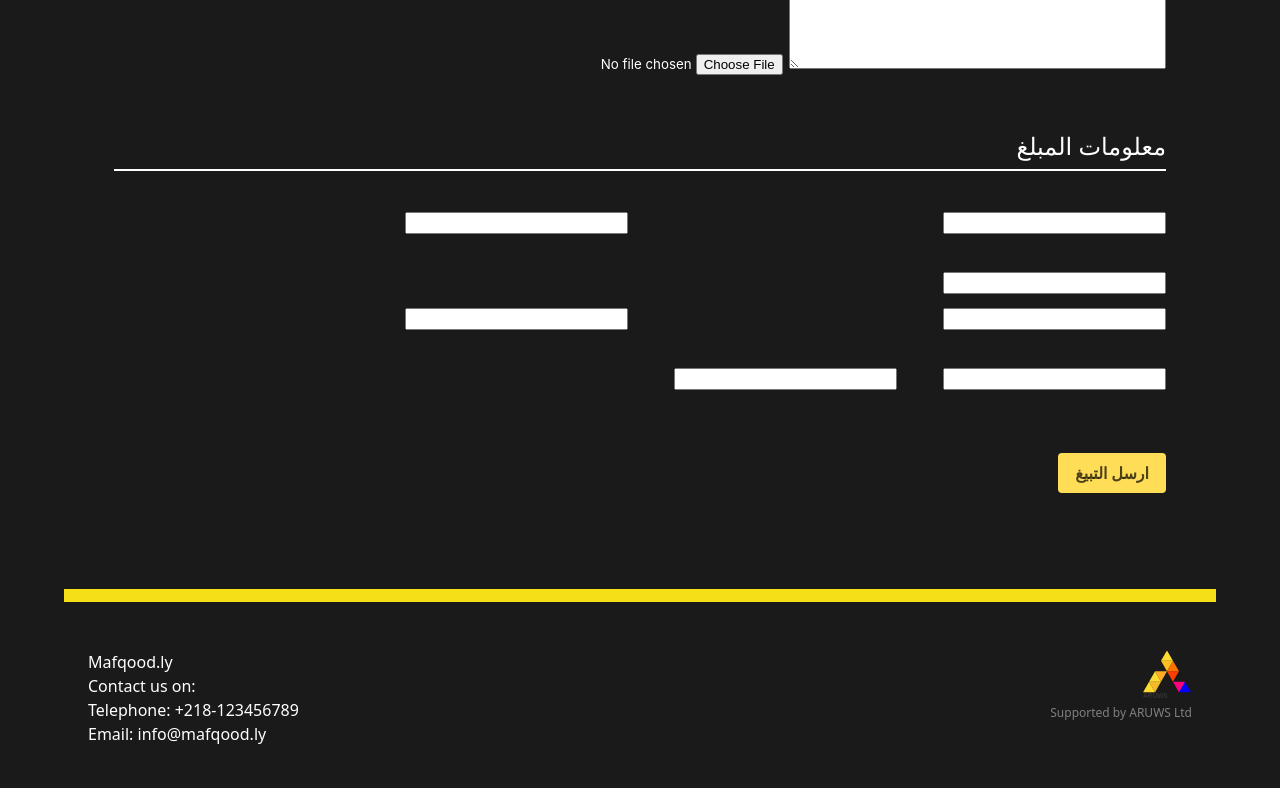
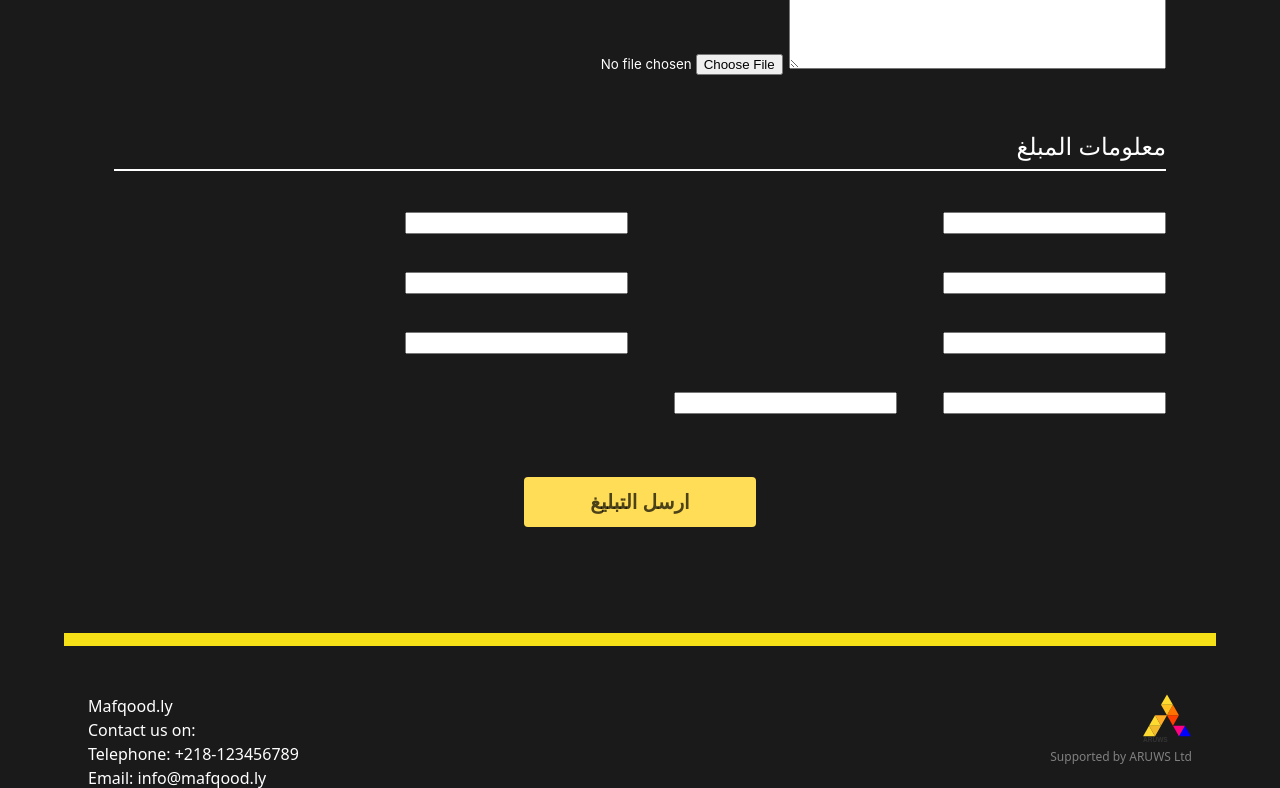
Before and after one commit to Aruws-Consultancy/mafqoodly, a Django app: page /disaster/1/mafqood/report in a window 1280 px wide. Shown: the part 973-1761 px from the top of the page. Before the commit the page ends 1717 px from the top, so only its background shows below. Run offline with Django 4.2, Linux system fonts and the light colour scheme; tables that the repository leaves empty hold one stand-in row (values such as "Sample post"); some libraries are stand-ins or nearby versions.

Commit message:
update form template fields

```diff
--- a/mafqood/models.py
+++ b/mafqood/models.py
@@ -35,8 +35,9 @@ class Mafqood(models.Model):
     # Contact person
     reporter_name = models.CharField(max_length=255, blank=True, null=True, verbose_name="الاسم")
     reporter_surname = models.CharField(max_length=255, blank=True, null=True, verbose_name="اللقب")
+    reporter_email = models.CharField(max_length=255, blank=True, null=True, verbose_name="البريد الالكتروني")
     reporter_contact_number = PhoneNumberField(blank=True, null=True, verbose_name="رقم الهاتف")
-    reporter_contact_number_2 = PhoneNumberField(blank=True, null=True, verbose_name="رقم الهاتف 2")
+    reporter_contact_number_2 = PhoneNumberField(blank=True, null=True, verbose_name="رقم الهاتف اضافي")
     reporter_relation_to_missing = models.CharField(max_length=255, blank=True, null=True, verbose_name="صلة القرابة للمفقود")
     reporter_city = models.CharField(max_length=255, blank=True, null=True, verbose_name="المدينة")
     reporter_address = models.CharField(max_length=255, blank=True, null=True, verbose_name="عنوان السكن")
--- a/templates/mafqood.html
+++ b/templates/mafqood.html
@@ -65,10 +65,13 @@
                 <div class="column is-narrow is-half">{{report_form.reporter_surname|bulma}}</div>
             </div>
 
-            {{report_form.reporter_relation_to_missing|bulma}}
+            <div class="columns">
+                <div class="column is-narrow is-half">{{report_form.reporter_relation_to_missing|bulma}}</div>
+                <div class="column is-narrow is-half">{{report_form.reporter_contact_number|bulma}}</div>
+            </div>
 
             <div class="columns">
-                <div class="column is-narrow is-half">{{report_form.reporter_contact_number|bulma}}</div>
+                <div class="column is-narrow is-half">{{report_form.reporter_email|bulma}}</div>
                 <div class="column is-narrow is-half">{{report_form.reporter_contact_number_2|bulma}}</div>
             </div>
 
@@ -77,8 +80,9 @@
                 <div class="column is-narrow is-three-quarters">{{report_form.reporter_address|bulma}}</div>
             </div>
             </br>
-            <button class="button is-warning" type="submit" style="font-weight:bold">ارسل التبيغ</button>
-
+            <div class="is-size-2 has-text-centered">
+                <button class="report_button button is-warning is-medium" type="submit" style="min-width:22%">ارسل التبليغ</button>
+            </div>
         </form>
     </div>
 </div>
```
Also changed, not shown: mafqood/migrations/0004_mafqood_reporter_email_and_more.py (added).
